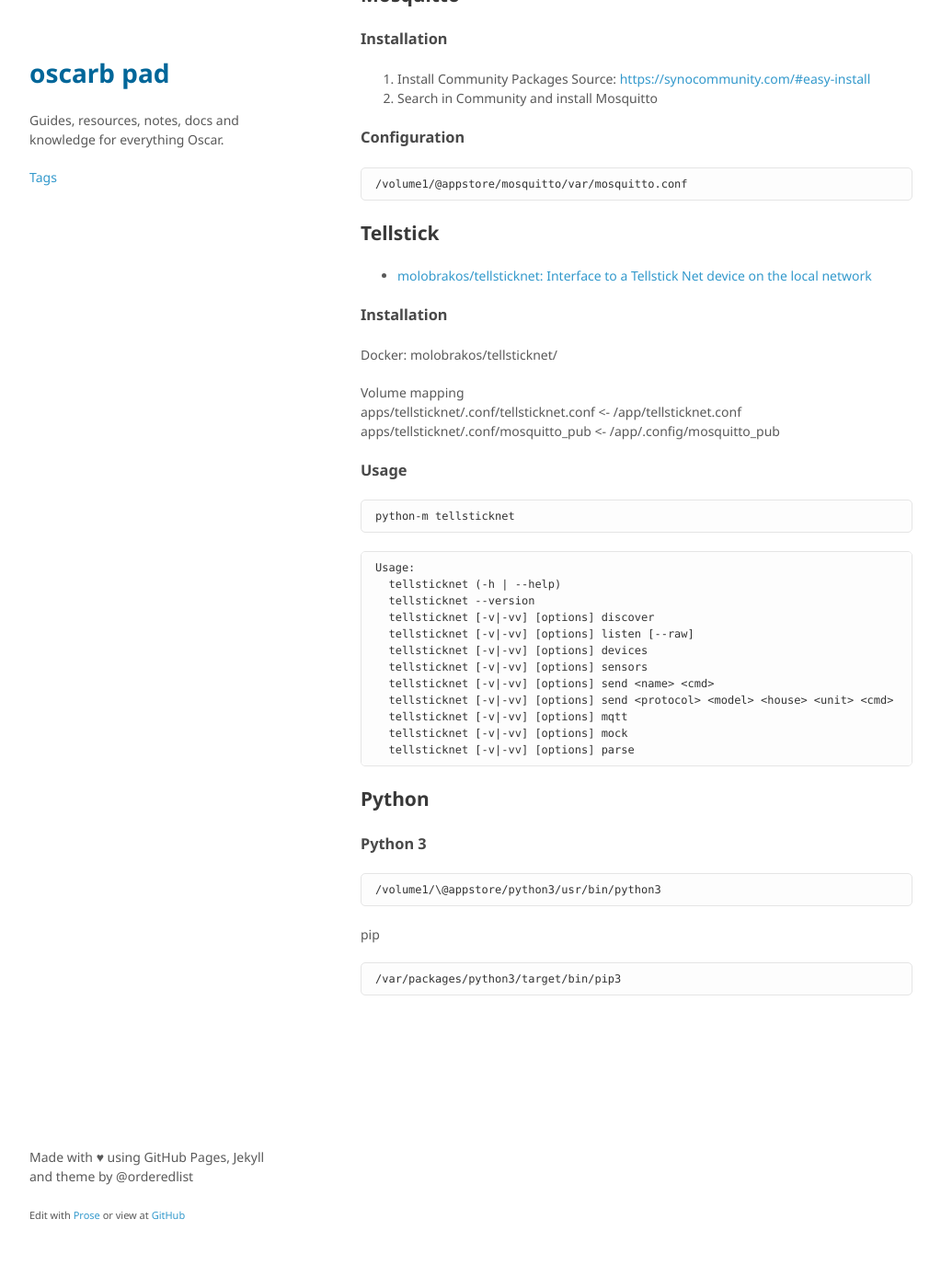
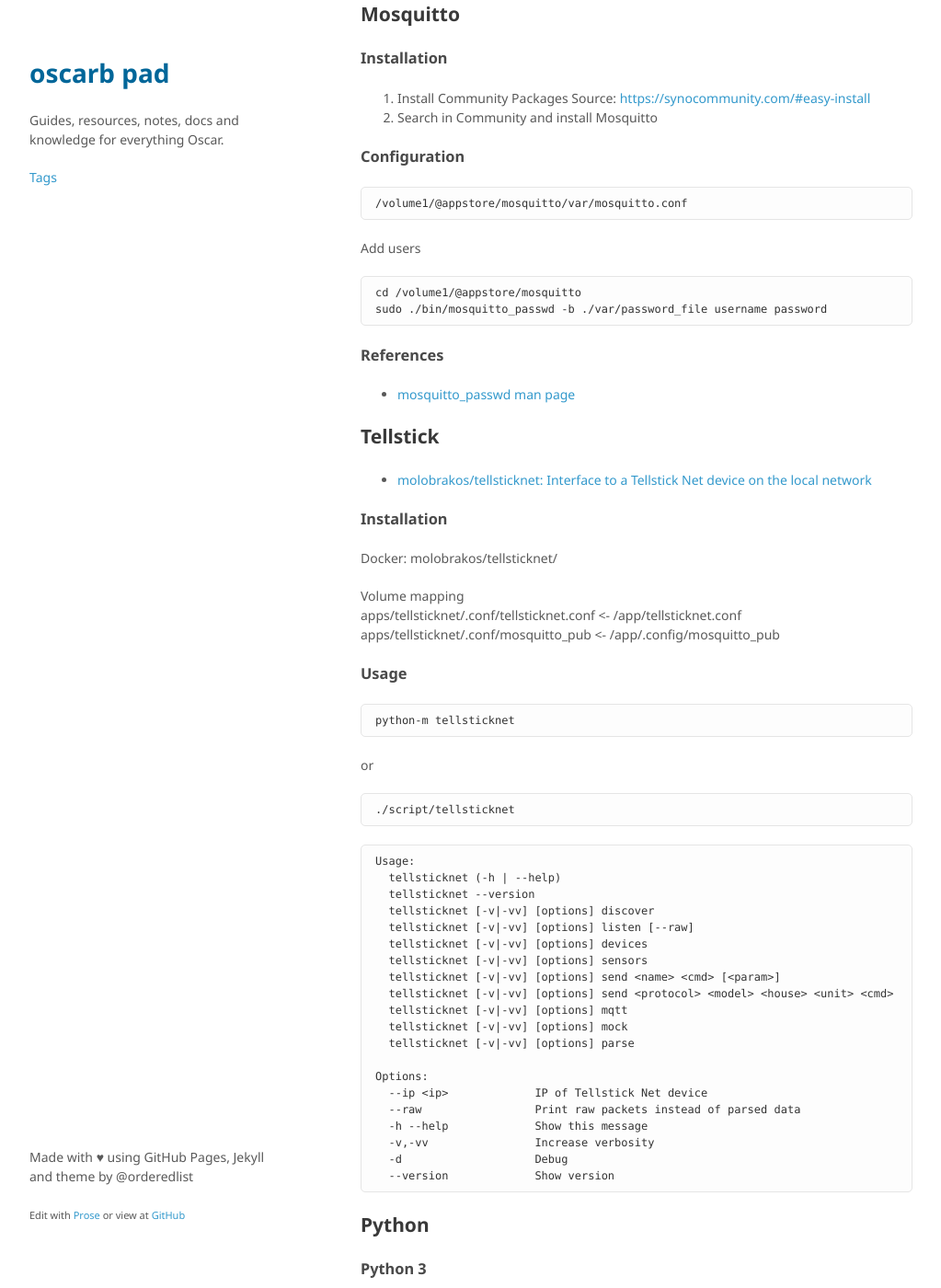
Before and after one commit to oscarb/pad, a Jekyll site: the page built from _docs/ds713.md, in a window 1280 px wide and 1400 px high, scrolled down 10856 px. Shown: the whole window at 92% size, without its empty margins (128-1151 px from the left). Built offline with Jekyll 4.4.1, drawn with Linux system fonts in a browser that asks for light colours; some web fonts are replaced.

Commit message:
Update ds713.md

`````diff
--- a/_docs/ds713.md
+++ b/_docs/ds713.md
@@ -459,6 +459,17 @@ switch:
 /volume1/@appstore/mosquitto/var/mosquitto.conf
 ```
 
+Add users
+````
+cd /volume1/@appstore/mosquitto
+sudo ./bin/mosquitto_passwd -b ./var/password_file username password
+```
+
+
+### References
+
+* [mosquitto_passwd man page](https://mosquitto.org/man/mosquitto_passwd-1.html)
+
 
 
 ## Tellstick
@@ -478,6 +489,10 @@ apps/tellsticknet/.conf/mosquitto_pub <- /app/.config/mosquitto_pub
 ```
 python-m tellsticknet
 ```
+or
+```
+./script/tellsticknet
+```
 
 ```
 Usage:
@@ -487,11 +502,19 @@ Usage:
   tellsticknet [-v|-vv] [options] listen [--raw]
   tellsticknet [-v|-vv] [options] devices
   tellsticknet [-v|-vv] [options] sensors
-  tellsticknet [-v|-vv] [options] send <name> <cmd>
+  tellsticknet [-v|-vv] [options] send <name> <cmd> [<param>]
   tellsticknet [-v|-vv] [options] send <protocol> <model> <house> <unit> <cmd>
   tellsticknet [-v|-vv] [options] mqtt
   tellsticknet [-v|-vv] [options] mock
   tellsticknet [-v|-vv] [options] parse
+
+Options:
+  --ip <ip>             IP of Tellstick Net device
+  --raw                 Print raw packets instead of parsed data
+  -h --help             Show this message
+  -v,-vv                Increase verbosity
+  -d                    Debug
+  --version             Show version
 ```
 
 ## Python
`````
